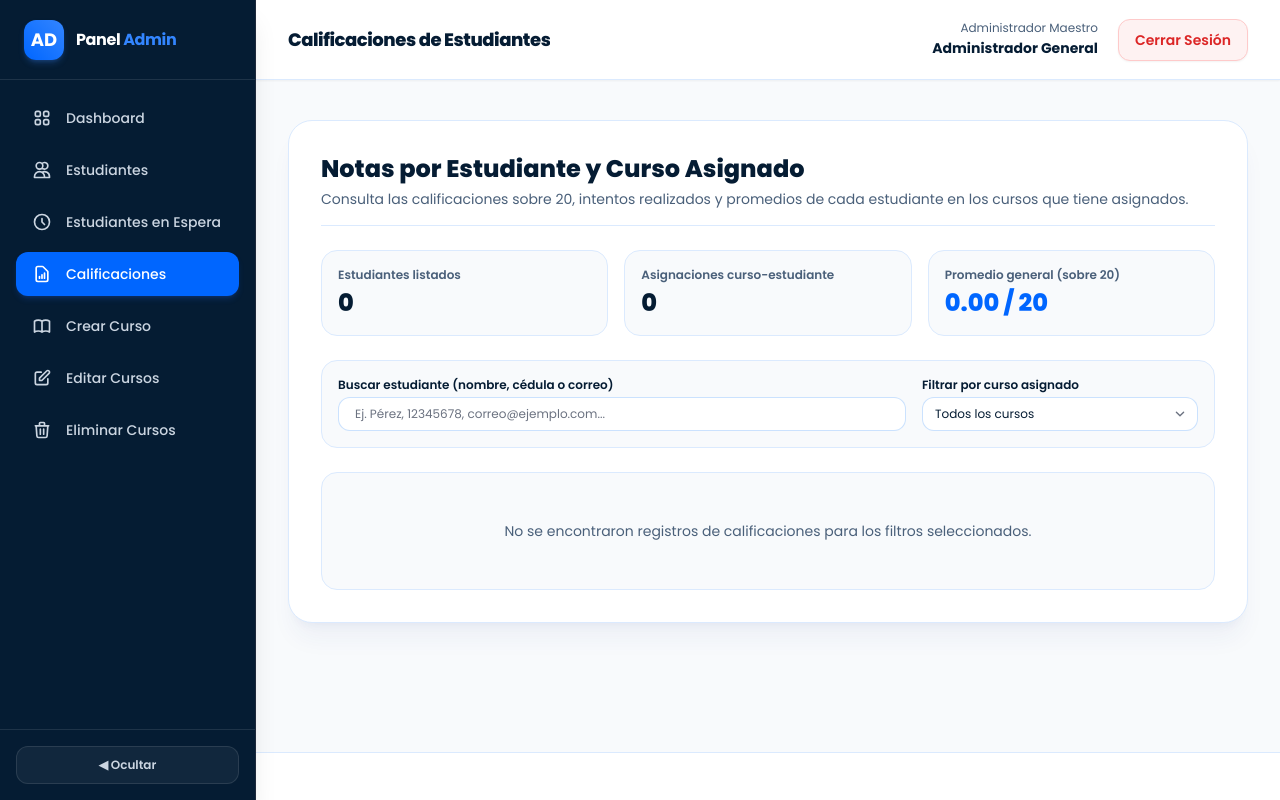
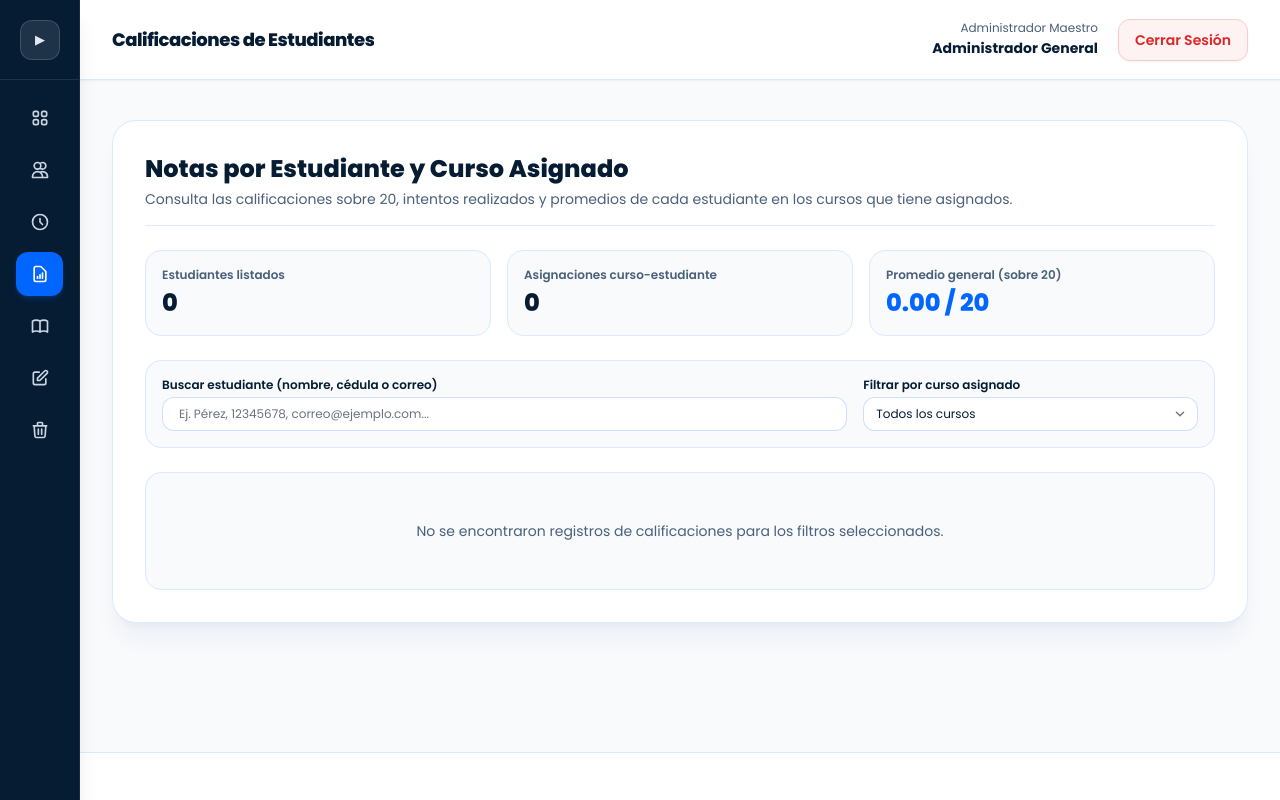
Before and after one commit to GonzalezSoftware/Aula-Virtual, a Laravel app: page /admin/grades in a window 1280 px wide. Run offline with Laravel 12, Linux system fonts and the light colour scheme; a user stored in the database is signed in; data comes from the database, SQL or seed files in the repository; tables that the repository leaves empty hold one stand-in row (values such as "Sample post"); style sheets or scripts are compiled from the project's sources; some libraries are stand-ins or nearby versions.

Commit message:
Mensaje del cambio realizado

```diff
--- a/resources/js/Components/AdminSidebar.jsx
+++ b/resources/js/Components/AdminSidebar.jsx
@@ -1,25 +1,59 @@
+import { useEffect, useState } from 'react';
 import { Link } from '@inertiajs/react';
 
 export default function AdminSidebar({ sidebarOpen, setSidebarOpen, activeMenu }) {
+    const [internalOpen, setInternalOpen] = useState(false);
+
+    const isOpen = typeof sidebarOpen === 'boolean' ? sidebarOpen : internalOpen;
+
+    useEffect(() => {
+        setInternalOpen(false);
+        if (typeof setSidebarOpen === 'function') {
+            setSidebarOpen(false);
+        }
+    }, [activeMenu]);
+
+    const toggleSidebar = () => {
+        const nextState = !isOpen;
+        setInternalOpen(nextState);
+        if (typeof setSidebarOpen === 'function') {
+            setSidebarOpen(nextState);
+        }
+    };
+
     return (
-        <aside className={`${sidebarOpen ? 'w-52 sm:w-64' : 'w-16 sm:w-20'} bg-[#051C33] text-white border-r border-slate-800 transition-all duration-300 flex flex-col justify-between sticky top-0 h-screen z-30 shadow-xl shrink-0`}>
-            <div className="overflow-y-auto">
-                <div className="h-16 sm:h-20 px-4 sm:px-6 flex items-center gap-2.5 sm:gap-3 border-b border-white/10">
-                    <div className="w-9 h-9 sm:w-10 sm:h-10 rounded-xl bg-gradient-to-tr from-[#0066FF] to-[#3385FF] flex items-center justify-center text-white font-bold text-base sm:text-lg shadow-md shadow-blue-500/25 shrink-0">
-                        AD
-                    </div>
-                    {sidebarOpen && (
-                        <span className="text-sm sm:text-base font-bold tracking-tight text-white whitespace-nowrap">
+        <aside className={`${isOpen ? 'w-52 sm:w-64' : 'w-16 sm:w-20'} bg-[#051C33] text-white border-r border-slate-800 transition-all duration-300 flex flex-col sticky top-0 h-screen z-30 shadow-xl shrink-0`}>
+            {/* CABECERA SUPERIOR CON LOGO Y BOTÓN SIEMPRE ACCESIBLE */}
+            <div className={`h-16 sm:h-20 px-2.5 sm:px-4 flex items-center ${isOpen ? 'justify-between gap-2' : 'justify-center'} border-b border-white/10 shrink-0`}>
+                {isOpen && (
+                    <div className="flex items-center gap-2 sm:gap-2.5 min-w-0">
+                        <div className="w-9 h-9 rounded-xl bg-gradient-to-tr from-[#0066FF] to-[#3385FF] flex items-center justify-center text-white font-bold text-base shadow-md shadow-blue-500/25 shrink-0">
+                            AD
+                        </div>
+                        <span className="text-sm sm:text-base font-bold tracking-tight text-white truncate">
                             Panel <span className="text-[#3385FF]">Admin</span>
                         </span>
-                    )}
-                </div>
+                    </div>
+                )}
 
+                <button
+                    type="button"
+                    onClick={toggleSidebar}
+                    title={isOpen ? 'Ocultar menú lateral' : 'Desplegar menú lateral'}
+                    aria-label={isOpen ? 'Ocultar menú lateral' : 'Desplegar menú lateral'}
+                    className={`${isOpen ? 'px-2.5 py-2' : 'w-10 h-10'} rounded-xl bg-white/10 border border-white/15 text-slate-200 hover:text-white hover:bg-[#0066FF] hover:border-[#0066FF] text-xs font-semibold flex items-center justify-center gap-1.5 transition shrink-0 cursor-pointer`}
+                >
+                    <span>{isOpen ? '◀ Ocultar' : '▶'}</span>
+                </button>
+            </div>
+
+            {/* NAVEGACIÓN (SOLO ESTA ÁREA HACE SCROLL SI HAY MUCHOS ITEMS) */}
+            <div className="flex-1 overflow-y-auto">
                 <nav className="p-2.5 sm:p-4 space-y-1.5 sm:space-y-2">
                     {/* Dashboard */}
                     <Link
                         href={route('admin.dashboard')}
-                        className={`flex items-center gap-3 sm:gap-3.5 px-3 sm:px-4 py-2.5 sm:py-3 rounded-xl font-medium text-xs sm:text-sm transition ${
+                        className={`flex items-center ${isOpen ? 'gap-3 sm:gap-3.5 px-3 sm:px-4' : 'justify-center px-2'} py-2.5 sm:py-3 rounded-xl font-medium text-xs sm:text-sm transition ${
                             activeMenu === 'dashboard'
                                 ? 'bg-[#0066FF] text-white shadow-md shadow-blue-600/20'
                                 : 'text-slate-300 hover:bg-white/5 hover:text-white'
@@ -28,13 +62,13 @@ export default function AdminSidebar({ sidebarOpen, setSidebarOpen, activeMenu }
                         <svg className="w-5 h-5 shrink-0" fill="none" stroke="currentColor" strokeWidth="2" viewBox="0 0 24 24">
                             <path strokeLinecap="round" strokeLinejoin="round" d="M4 6a2 2 0 012-2h2a2 2 0 012 2v2a2 2 0 01-2 2H6a2 2 0 01-2-2V6zM14 6a2 2 0 012-2h2a2 2 0 012 2v2a2 2 0 01-2 2h-2a2 2 0 01-2-2V6zM4 16a2 2 0 012-2h2a2 2 0 012 2v2a2 2 0 01-2 2H6a2 2 0 01-2-2v-2zM14 16a2 2 0 012-2h2a2 2 0 012 2v2a2 2 0 01-2 2h-2a2 2 0 01-2-2v-2z" />
                         </svg>
-                        {sidebarOpen && <span className="truncate">Dashboard</span>}
+                        {isOpen && <span className="truncate">Dashboard</span>}
                     </Link>
 
                     {/* Estudiantes */}
                     <Link
                         href={route('admin.students.index')}
-                        className={`flex items-center gap-3 sm:gap-3.5 px-3 sm:px-4 py-2.5 sm:py-3 rounded-xl font-medium text-xs sm:text-sm transition ${
+                        className={`flex items-center ${isOpen ? 'gap-3 sm:gap-3.5 px-3 sm:px-4' : 'justify-center px-2'} py-2.5 sm:py-3 rounded-xl font-medium text-xs sm:text-sm transition ${
                             activeMenu === 'students'
                                 ? 'bg-[#0066FF] text-white shadow-md shadow-blue-600/20'
                                 : 'text-slate-300 hover:bg-white/5 hover:text-white'
@@ -43,13 +77,13 @@ export default function AdminSidebar({ sidebarOpen, setSidebarOpen, activeMenu }
                         <svg className="w-5 h-5 shrink-0" fill="none" stroke="currentColor" strokeWidth="2" viewBox="0 0 24 24">
                             <path strokeLinecap="round" strokeLinejoin="round" d="M12 4.354a4 4 0 110 5.292M15 21H3v-1a6 6 0 0112 0v1zm0 0h6v-1a6 6 0 00-9-5.197M13 7a4 4 0 11-8 0 4 4 0 018 0z" />
                         </svg>
-                        {sidebarOpen && <span className="truncate">Estudiantes</span>}
+                        {isOpen && <span className="truncate">Estudiantes</span>}
                     </Link>
 
                     {/* Estudiantes en Espera */}
                     <Link
                         href={route('admin.students.pending')}
-                        className={`flex items-center gap-3 sm:gap-3.5 px-3 sm:px-4 py-2.5 sm:py-3 rounded-xl font-medium text-xs sm:text-sm transition ${
+                        className={`flex items-center ${isOpen ? 'gap-3 sm:gap-3.5 px-3 sm:px-4' : 'justify-center px-2'} py-2.5 sm:py-3 rounded-xl font-medium text-xs sm:text-sm transition ${
                             activeMenu === 'pending'
                                 ? 'bg-[#0066FF] text-white shadow-md shadow-blue-600/20'
                                 : 'text-slate-300 hover:bg-white/5 hover:text-white'
@@ -58,13 +92,13 @@ export default function AdminSidebar({ sidebarOpen, setSidebarOpen, activeMenu }
                         <svg className="w-5 h-5 shrink-0" fill="none" stroke="currentColor" strokeWidth="2" viewBox="0 0 24 24">
                             <path strokeLinecap="round" strokeLinejoin="round" d="M12 8v4l3 3m6-3a9 9 0 11-18 0 9 9 0 0118 0z" />
                         </svg>
-                        {sidebarOpen && <span className="truncate">Estudiantes en Espera</span>}
+                        {isOpen && <span className="truncate">Estudiantes en Espera</span>}
                     </Link>
 
                     {/* Calificaciones */}
                     <Link
                         href={route('admin.grades')}
-                        className={`flex items-center gap-3 sm:gap-3.5 px-3 sm:px-4 py-2.5 sm:py-3 rounded-xl font-medium text-xs sm:text-sm transition ${
+                        className={`flex items-center ${isOpen ? 'gap-3 sm:gap-3.5 px-3 sm:px-4' : 'justify-center px-2'} py-2.5 sm:py-3 rounded-xl font-medium text-xs sm:text-sm transition ${
                             activeMenu === 'grades'
                                 ? 'bg-[#0066FF] text-white shadow-md shadow-blue-600/20'
                                 : 'text-slate-300 hover:bg-white/5 hover:text-white'
@@ -73,13 +107,13 @@ export default function AdminSidebar({ sidebarOpen, setSidebarOpen, activeMenu }
                         <svg className="w-5 h-5 shrink-0" fill="none" stroke="currentColor" strokeWidth="2" viewBox="0 0 24 24">
                             <path strokeLinecap="round" strokeLinejoin="round" d="M9 17v-2m3 2v-4m3 4v-6m2 10H7a2 2 0 01-2-2V5a2 2 0 012-2h5.586a1 1 0 01.707.293l5.414 5.414a1 1 0 01.293.707V19a2 2 0 01-2 2z" />
                         </svg>
-                        {sidebarOpen && <span className="truncate">Calificaciones</span>}
+                        {isOpen && <span className="truncate">Calificaciones</span>}
                     </Link>
 
                     {/* Crear Curso */}
                     <Link
                         href={route('admin.courses.create')}
-                        className={`flex items-center gap-3 sm:gap-3.5 px-3 sm:px-4 py-2.5 sm:py-3 rounded-xl font-medium text-xs sm:text-sm transition ${
+                        className={`flex items-center ${isOpen ? 'gap-3 sm:gap-3.5 px-3 sm:px-4' : 'justify-center px-2'} py-2.5 sm:py-3 rounded-xl font-medium text-xs sm:text-sm transition ${
                             activeMenu === 'create-course'
                                 ? 'bg-[#0066FF] text-white shadow-md shadow-blue-600/20'
                                 : 'text-slate-300 hover:bg-white/5 hover:text-white'
@@ -88,13 +122,13 @@ export default function AdminSidebar({ sidebarOpen, setSidebarOpen, activeMenu }
                         <svg className="w-5 h-5 shrink-0" fill="none" stroke="currentColor" strokeWidth="2" viewBox="0 0 24 24">
                             <path strokeLinecap="round" strokeLinejoin="round" d="M12 6.253v13m0-13C10.832 5.477 9.246 5 7.5 5S4.168 5.477 3 6.253v13C4.168 18.477 5.754 18 7.5 18s3.332.477 4.5 1.253m0-13C13.168 5.477 14.754 5 16.5 5c1.747 0 3.332.477 4.5 1.253v13C19.832 18.477 18.247 18 16.5 18c-1.746 0-3.332.477-4.5 1.253" />
                         </svg>
-                        {sidebarOpen && <span className="truncate">Crear Curso</span>}
+                        {isOpen && <span className="truncate">Crear Curso</span>}
                     </Link>
 
                     {/* Editar Cursos */}
                     <Link
                         href={route('admin.courses.edit.list')}
-                        className={`flex items-center gap-3 sm:gap-3.5 px-3 sm:px-4 py-2.5 sm:py-3 rounded-xl font-medium text-xs sm:text-sm transition ${
+                        className={`flex items-center ${isOpen ? 'gap-3 sm:gap-3.5 px-3 sm:px-4' : 'justify-center px-2'} py-2.5 sm:py-3 rounded-xl font-medium text-xs sm:text-sm transition ${
                             activeMenu === 'edit-courses'
                                 ? 'bg-[#0066FF] text-white shadow-md shadow-blue-600/20'
                                 : 'text-slate-300 hover:bg-white/5 hover:text-white'
@@ -103,13 +137,13 @@ export default function AdminSidebar({ sidebarOpen, setSidebarOpen, activeMenu }
                         <svg className="w-5 h-5 shrink-0" fill="none" stroke="currentColor" strokeWidth="2" viewBox="0 0 24 24">
                             <path strokeLinecap="round" strokeLinejoin="round" d="M11 5H6a2 2 0 00-2 2v11a2 2 0 002 2h11a2 2 0 002-2v-5m-1.414-9.414a2 2 0 112.828 2.828L11.828 15H9v-2.828l8.586-8.586z" />
                         </svg>
-                        {sidebarOpen && <span className="truncate">Editar Cursos</span>}
+                        {isOpen && <span className="truncate">Editar Cursos</span>}
                     </Link>
 
                     {/* Eliminar Cursos */}
                     <Link
                         href={route('admin.courses.manage')}
-                        className={`flex items-center gap-3 sm:gap-3.5 px-3 sm:px-4 py-2.5 sm:py-3 rounded-xl font-medium text-xs sm:text-sm transition ${
+                        className={`flex items-center ${isOpen ? 'gap-3 sm:gap-3.5 px-3 sm:px-4' : 'justify-center px-2'} py-2.5 sm:py-3 rounded-xl font-medium text-xs sm:text-sm transition ${
                             activeMenu === 'manage-courses'
                                 ? 'bg-[#0066FF] text-white shadow-md shadow-blue-600/20'
                                 : 'text-slate-300 hover:bg-white/5 hover:text-white'
@@ -118,18 +152,9 @@ export default function AdminSidebar({ sidebarOpen, setSidebarOpen, activeMenu }
                         <svg className="w-5 h-5 shrink-0" fill="none" stroke="currentColor" strokeWidth="2" viewBox="0 0 24 24">
                             <path strokeLinecap="round" strokeLinejoin="round" d="M19 7l-.867 12.142A2 2 0 0116.138 21H7.862a2 2 0 01-1.995-1.858L5 7m5 4v6m4-6v6m1-10V4a1 1 0 00-1-1h-4a1 1 0 00-1 1v3M4 7h16" />
                         </svg>
-                        {sidebarOpen && <span className="truncate">Eliminar Cursos</span>}
+                        {isOpen && <span className="truncate">Eliminar Cursos</span>}
                     </Link>
                 </nav>
-            </div>
-
-            <div className="p-2.5 sm:p-4 border-t border-white/10">
-                <button
-                    onClick={() => setSidebarOpen(!sidebarOpen)}
-                    className="w-full py-2 sm:py-2.5 rounded-xl bg-white/5 border border-white/10 text-slate-300 hover:text-white hover:bg-white/10 text-xs font-semibold flex items-center justify-center gap-2 transition"
-                >
-                    <span>{sidebarOpen ? '◀ Ocultar' : '▶'}</span>
-                </button>
             </div>
         </aside>
     );
--- a/resources/js/Components/StudentSidebar.jsx
+++ b/resources/js/Components/StudentSidebar.jsx
@@ -1,24 +1,58 @@
+import { useEffect, useState } from 'react';
 import { Link } from '@inertiajs/react';
 
 export default function StudentSidebar({ sidebarOpen, setSidebarOpen, activeMenu }) {
+    const [internalOpen, setInternalOpen] = useState(false);
+
+    const isOpen = typeof sidebarOpen === 'boolean' ? sidebarOpen : internalOpen;
+
+    useEffect(() => {
+        setInternalOpen(false);
+        if (typeof setSidebarOpen === 'function') {
+            setSidebarOpen(false);
+        }
+    }, [activeMenu]);
+
+    const toggleSidebar = () => {
+        const nextState = !isOpen;
+        setInternalOpen(nextState);
+        if (typeof setSidebarOpen === 'function') {
+            setSidebarOpen(nextState);
+        }
+    };
+
     return (
-        <aside className={`${sidebarOpen ? 'w-52 sm:w-64' : 'w-16 sm:w-20'} bg-[#051C33] text-white border-r border-slate-800 transition-all duration-300 flex flex-col justify-between sticky top-0 h-screen z-20 shadow-xl shrink-0`}>
-            <div className="overflow-y-auto">
-                <div className="h-16 sm:h-20 px-4 sm:px-6 flex items-center gap-2.5 sm:gap-3 border-b border-white/10">
-                    <div className="w-9 h-9 sm:w-10 sm:h-10 rounded-xl bg-gradient-to-tr from-[#0066FF] to-[#3385FF] flex items-center justify-center text-white font-bold text-base sm:text-lg shadow-md shadow-blue-500/25 shrink-0">
-                        E
-                    </div>
-                    {sidebarOpen && (
-                        <span className="text-sm sm:text-base font-bold tracking-tight text-white whitespace-nowrap">
+        <aside className={`${isOpen ? 'w-52 sm:w-64' : 'w-16 sm:w-20'} bg-[#051C33] text-white border-r border-slate-800 transition-all duration-300 flex flex-col sticky top-0 h-screen z-20 shadow-xl shrink-0`}>
+            {/* CABECERA SUPERIOR CON LOGO Y BOTÓN SIEMPRE ACCESIBLE */}
+            <div className={`h-16 sm:h-20 px-2.5 sm:px-4 flex items-center ${isOpen ? 'justify-between gap-2' : 'justify-center'} border-b border-white/10 shrink-0`}>
+                {isOpen && (
+                    <div className="flex items-center gap-2 sm:gap-2.5 min-w-0">
+                        <div className="w-9 h-9 rounded-xl bg-gradient-to-tr from-[#0066FF] to-[#3385FF] flex items-center justify-center text-white font-bold text-base shadow-md shadow-blue-500/25 shrink-0">
+                            E
+                        </div>
+                        <span className="text-sm sm:text-base font-bold tracking-tight text-white truncate">
                             Portal <span className="text-[#3385FF]">Estudiante</span>
                         </span>
-                    )}
-                </div>
+                    </div>
+                )}
 
+                <button
+                    type="button"
+                    onClick={toggleSidebar}
+                    title={isOpen ? 'Ocultar menú lateral' : 'Desplegar menú lateral'}
+                    aria-label={isOpen ? 'Ocultar menú lateral' : 'Desplegar menú lateral'}
+                    className={`${isOpen ? 'px-2.5 py-2' : 'w-10 h-10'} rounded-xl bg-white/10 border border-white/15 text-slate-200 hover:text-white hover:bg-[#0066FF] hover:border-[#0066FF] text-xs font-semibold flex items-center justify-center gap-1.5 transition shrink-0 cursor-pointer`}
+                >
+                    <span>{isOpen ? '◀ Ocultar' : '▶'}</span>
+                </button>
+            </div>
+
+            {/* NAVEGACIÓN */}
+            <div className="flex-1 overflow-y-auto">
                 <nav className="p-2.5 sm:p-4 space-y-1.5 sm:space-y-2">
                     <Link
                         href={route('dashboard')}
-                        className={`flex items-center gap-3 sm:gap-3.5 px-3 sm:px-4 py-2.5 sm:py-3 rounded-xl font-medium text-xs sm:text-sm transition ${
+                        className={`flex items-center ${isOpen ? 'gap-3 sm:gap-3.5 px-3 sm:px-4' : 'justify-center px-2'} py-2.5 sm:py-3 rounded-xl font-medium text-xs sm:text-sm transition ${
                             activeMenu === 'dashboard'
                                 ? 'bg-[#0066FF] text-white shadow-md shadow-blue-600/20'
                                 : 'text-slate-300 hover:text-white hover:bg-white/5'
@@ -27,12 +61,12 @@ export default function StudentSidebar({ sidebarOpen, setSidebarOpen, activeMenu
                         <svg className="w-5 h-5 shrink-0" fill="none" stroke="currentColor" strokeWidth="2" viewBox="0 0 24 24">
                             <path strokeLinecap="round" strokeLinejoin="round" d="M3 12l2-2m0 0l7-7 7 7M5 10v10a1 1 0 001 1h3m10-11l2 2m-2-2v10a1 1 0 01-1 1h-3m-6 0a1 1 0 001-1v-4a1 1 0 011-1h2a1 1 0 011 1v4a1 1 0 001 1m-6 0h6" />
                         </svg>
-                        {sidebarOpen && <span className="truncate">Inicio / Cursos</span>}
+                        {isOpen && <span className="truncate">Inicio / Cursos</span>}
                     </Link>
 
                     <Link
                         href={route('student.grades')}
-                        className={`flex items-center gap-3 sm:gap-3.5 px-3 sm:px-4 py-2.5 sm:py-3 rounded-xl font-medium text-xs sm:text-sm transition ${
+                        className={`flex items-center ${isOpen ? 'gap-3 sm:gap-3.5 px-3 sm:px-4' : 'justify-center px-2'} py-2.5 sm:py-3 rounded-xl font-medium text-xs sm:text-sm transition ${
                             activeMenu === 'grades'
                                 ? 'bg-[#0066FF] text-white shadow-md shadow-blue-600/20'
                                 : 'text-slate-300 hover:text-white hover:bg-white/5'
@@ -41,12 +75,12 @@ export default function StudentSidebar({ sidebarOpen, setSidebarOpen, activeMenu
                         <svg className="w-5 h-5 shrink-0" fill="none" stroke="currentColor" strokeWidth="2" viewBox="0 0 24 24">
                             <path strokeLinecap="round" strokeLinejoin="round" d="M9 12l2 2 4-4m6 2a9 9 0 11-18 0 9 9 0 0118 0z" />
                         </svg>
-                        {sidebarOpen && <span className="truncate">Mis Calificaciones</span>}
+                        {isOpen && <span className="truncate">Mis Calificaciones</span>}
                     </Link>
 
                     <Link
                         href={route('student.password.edit')}
-                        className={`flex items-center gap-3 sm:gap-3.5 px-3 sm:px-4 py-2.5 sm:py-3 rounded-xl font-medium text-xs sm:text-sm transition ${
+                        className={`flex items-center ${isOpen ? 'gap-3 sm:gap-3.5 px-3 sm:px-4' : 'justify-center px-2'} py-2.5 sm:py-3 rounded-xl font-medium text-xs sm:text-sm transition ${
                             activeMenu === 'password'
                                 ? 'bg-[#0066FF] text-white shadow-md shadow-blue-600/20'
                                 : 'text-slate-300 hover:text-white hover:bg-white/5'
@@ -55,18 +89,9 @@ export default function StudentSidebar({ sidebarOpen, setSidebarOpen, activeMenu
                         <svg className="w-5 h-5 shrink-0" fill="none" stroke="currentColor" strokeWidth="2" viewBox="0 0 24 24">
                             <path strokeLinecap="round" strokeLinejoin="round" d="M15 7a2 2 0 012 2m4 0a6 6 0 01-7.743 5.743L11 17H9v2H7v2H4a1 1 0 01-1-1v-2.586a1 1 0 01.293-.707l5.964-5.964A6 6 0 1121 9z" />
                         </svg>
-                        {sidebarOpen && <span className="truncate">Cambiar Contraseña</span>}
+                        {isOpen && <span className="truncate">Cambiar Contraseña</span>}
                     </Link>
                 </nav>
-            </div>
-
-            <div className="p-2.5 sm:p-4 border-t border-white/10">
-                <button
-                    onClick={() => setSidebarOpen(!sidebarOpen)}
-                    className="w-full py-2 sm:py-2.5 rounded-xl bg-white/5 border border-white/10 text-slate-300 hover:text-white hover:bg-white/10 text-xs font-semibold flex items-center justify-center gap-2 transition"
-                >
-                    <span>{sidebarOpen ? '◀ Ocultar' : '▶'}</span>
-                </button>
             </div>
         </aside>
     );
```
